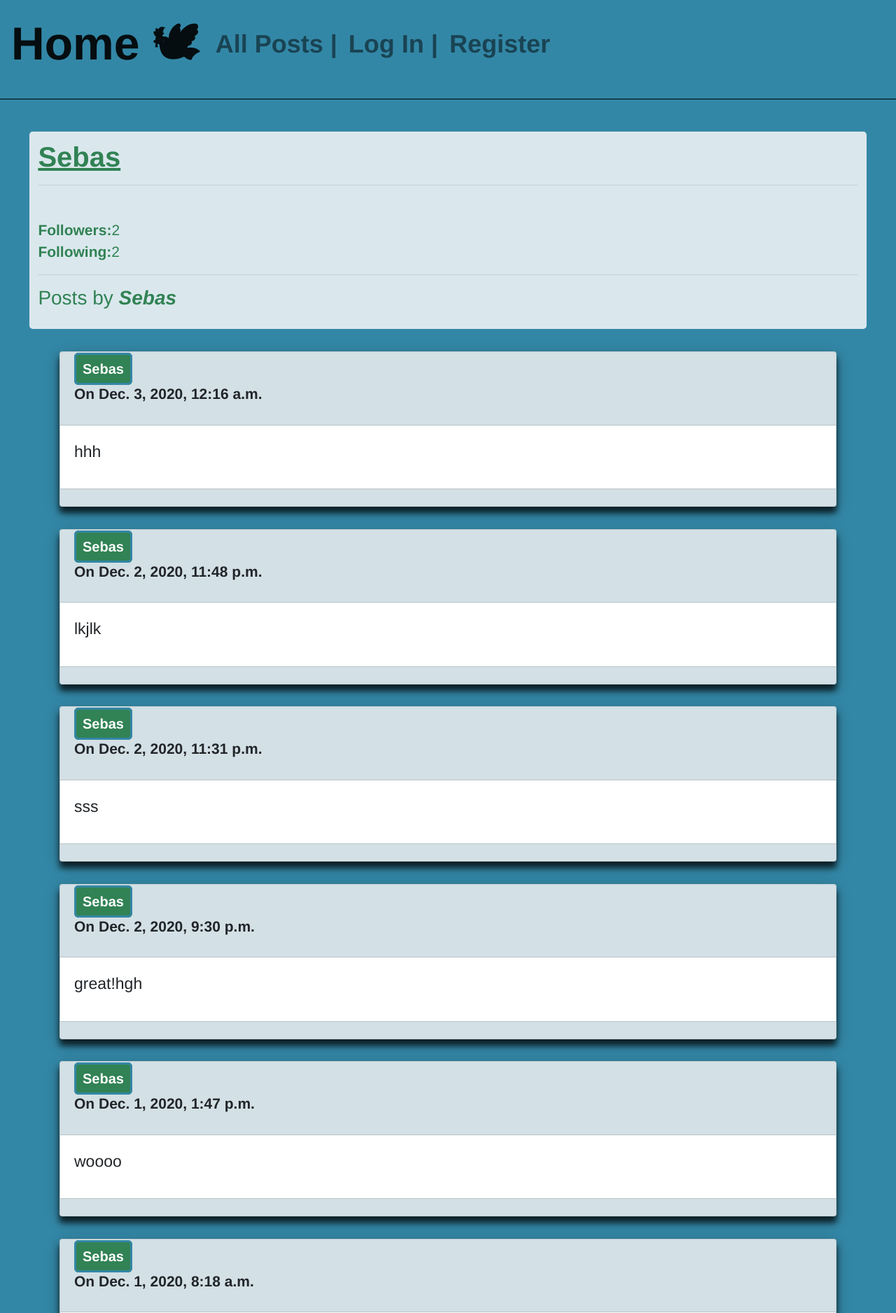
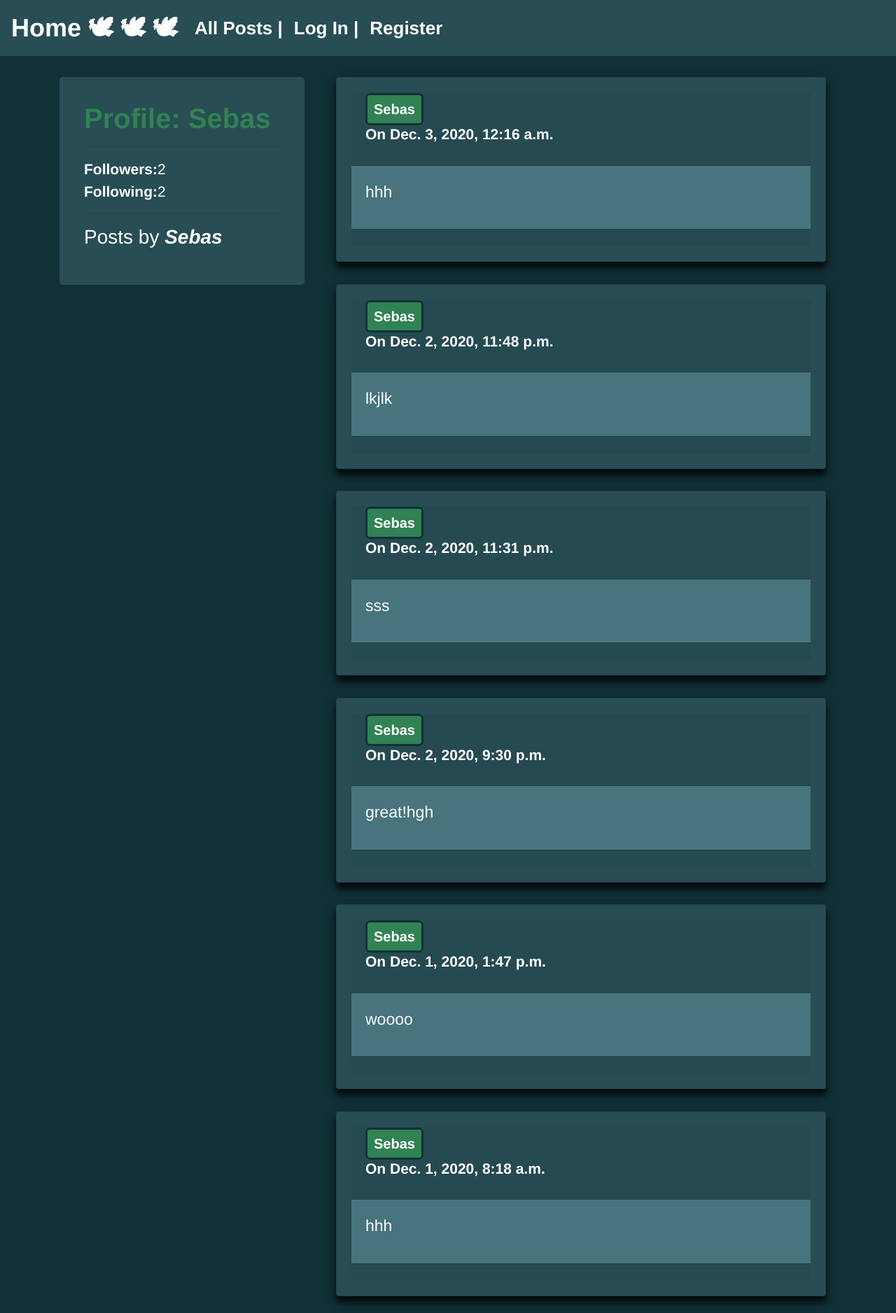
Before and after one commit to Raul-Rivera/project4, a Django app: a page that uses network/templates/network/index.html in a window 1280 px wide. Shown: the top 1876 px of the page at 70% size. Run offline with Django 3.2, Linux system fonts and the light colour scheme; data comes from the database, SQL or seed files in the repository; both versions use the stored data as it was after the commit; some libraries are stand-ins or nearby versions.

Commit message:
css update

```diff
--- a/network/static/network/styles.css
+++ b/network/static/network/styles.css
@@ -5,7 +5,7 @@
 
   /* Track */
   ::-webkit-scrollbar-track {
-    background: #dae8ed;
+    background: white;
   }
 
   /* Handle */
@@ -16,42 +16,46 @@
 
   /* Handle on hover */
   ::-webkit-scrollbar-thumb:hover {
-    background: #555;
+    background: #593b1c;
   }
 
 body{
-    background-color:  #3387a6;
+    background-color:  #113136;
     font-family: Helvetica;
     font-size: 21px;
 }
 
 .body {
   padding: 30px;
+  color: white;
+
 }
 #jumbo{
-    padding: 1%;
-    margin-left: 1%;
-    margin-right: 1%;
-    background-color: #dae8ed;
-    color: #318254;
+    padding: 10%;
+    margin-left: 0%;
+    margin-right: 0%;
+    background-color: #284d54;
+    color: white;
 }
+
 .userurl {
   color: white;
   font-weight: 1000;
   padding: 9px;
   background-color: #318254;
   border-style: solid;
-  border-color: #3387a6;
+  border-color: #113136;
   border-width: 3px;
   border-radius: 6px;
 }
 .card{
+    padding: 3%;
     box-shadow: 0 9px 9px 0 rgba(0, 0, 0, 0.7), 0 6px 20px 0 rgba(0, 0, 0, 0.3);
-    background-color: #dae8ed;
+    background-color: #284d54;
     font-family: Helvetica;
 }
 .card-body{
-  background-color: white;
+  background-color: #47747d;
     font-family: Helvetica;
     font-size: 23px;
     font-weight: normal;
--- a/network/templates/network/index.html
+++ b/network/templates/network/index.html
@@ -2,12 +2,16 @@
 
 {% block body %}
 
+
+<div class="container">
+    <div class="row">
+        <div class="col-6 col-md-4">
             <div class="jumbotron" id="jumbo">
                 {% block pname %}
                 {% if user.username %}
-<h1>🕊🕊🕊 <b> "{{user.username}}"</b></h1>
+            <h1>Welcome my friend <b>"{{user.username}}"</b></h1>
             {% else %}
-<h3><b>Welcome to your new Social Network!</b></h3>
+            <h3><b>Welcome to your new Social Network! 🕊🕊🕊</b></h3>
             {% endif %}
             {% endblock %}
             {% if not page_obj %}
@@ -18,7 +22,8 @@
                 {% endblock %}
                 {% endif %}
             </div>
-
+        </div>
+        <div class="col-md-8">
             <div class="container" id="posts">
 
               {% block forposts %}
@@ -51,7 +56,6 @@
                 {% endblock %}
             </div>
 
-
             {% if page_obj %}
             {% if page_obj.paginator.num_pages > 1 %}
             <nav aria-label="Page navigation example">
@@ -80,4 +84,8 @@
               </nav>
               {% endif %}
               {% endif %}
+        </div>
+    </div>
+</div>
+
 {% endblock %}
--- a/network/templates/network/layout.html
+++ b/network/templates/network/layout.html
@@ -9,40 +9,39 @@
     </head>
     <body>
 
-        <nav class="navbar navbar-expand-lg navbar-light" style="background-color: #3387a6;">
-            <a class="navbar-brand" href="{% url 'index' %}" style="font-size: 66px; font-weight: bold">Home 🕊 </a>
+        <nav class="navbar navbar-expand-lg navbar-light" style="background-color: #284d54;">
+            <a class="navbar-brand" href="{% url 'index' %}" style="font-size: 36px; font-weight: bold; color: white">Home 🕊 🕊 🕊 </a>
             <div>
               <ul class="navbar-nav mr-auto">
                 {% if user.is_authenticated %}
                     <li class="nav-item">
-                        <a class="nav-link" href="{% url 'profilepage' user.username %}" style="font-size: 36px; font-weight: bold"><strong>| {{ user.username }} |</strong></a>
+                        <a class="nav-link" href="{% url 'profilepage' user.username %}" style="font-size: 26px; font-weight: bold; color: white"><strong>| {{ user.username }} |</strong></a>
                     </li>
                 {% endif %}
                 <li class="nav-item">
-                  <a class="nav-link" href="{% url 'index' %}" style="font-size: 36px; font-weight: bold">All Posts |</a>
+                  <a class="nav-link" href="{% url 'index' %}" style="font-size: 26px; font-weight: bold; color: white">All Posts |</a>
                 </li>
                 {% if user.is_authenticated %}
                     <li class="nav-item">
-                        <a class="nav-link" href="{% url 'followingposts' %}" style="font-size: 36px; font-weight: bold">Following |</a>
+                        <a class="nav-link" href="{% url 'followingposts' %}" style="font-size: 26px; font-weight: bold; color: white">Following |</a>
                     </li>
                     <li class="nav-item">
-                        <a class="nav-link" href="{% url 'writepost' %}" style="font-size: 36px; font-weight: bold">New Post |</a>
+                        <a class="nav-link" href="{% url 'writepost' %}" style="font-size: 26px; font-weight: bold; color: white">New Post |</a>
                     </li>
                     <li class="nav-item">
-                        <a class="nav-link" href="{% url 'logout' %}" style="font-size: 36px; font-weight: bold">Log Out</a>
+                        <a class="nav-link" href="{% url 'logout' %}" style="font-size: 26px; font-weight: bold; color: white">Log Out</a>
                     </li>
                 {% else %}
                     <li class="nav-item">
-                        <a class="nav-link" href="{% url 'login' %}" style="font-size: 36px; font-weight: bold">Log In |</a>
+                        <a class="nav-link" href="{% url 'login' %}" style="font-size: 26px; font-weight: bold; color: white">Log In |</a>
                     </li>
                     <li class="nav-item">
-                        <a class="nav-link" href="{% url 'register' %}" style="font-size: 36px; font-weight: bold">Register</a>
+                        <a class="nav-link" href="{% url 'register' %}" style="font-size: 26px; font-weight: bold; color: white">Register</a>
                     </li>
                 {% endif %}
               </ul>
             </div>
           </nav>
-          <hr style="border-top: 1px solid black;">
 
         <div class="body">
             {% block body %}
--- a/network/templates/network/profilepage.html
+++ b/network/templates/network/profilepage.html
@@ -1,7 +1,8 @@
 {% extends "network/index.html" %}
+
 {% block pname %}
 <div class="top">
-<h1 class="pname"><u><b>{{profilename}}</b></u></h1>
+<h1 class="pname"><b>Profile: {{profilename}}</b></h1>
 <hr>
 <div id="followdiv">
     {% if user.username %}
@@ -14,17 +15,14 @@
     {% endif %}
     {% endif %}
     <div>
-        <br>
         <p><b>Followers:</b>{{followers}}<br>
         <b>Following:</b>{{following}}</p>
         <hr>
     </div>
 </div>
 </div>
+{% endblock %}
 
-
-
-{% endblock %}
 {% block allorprofile %}
 <h3><p>Posts by <b><cite>{{profilename}}</cite></b> </p></h3>
 {% endblock %}
```
Also changed, not shown: network/templates/network/writepost.html (+4 -3 lines), db.sqlite3. Lines whose indentation alone changed are shown as unchanged.
